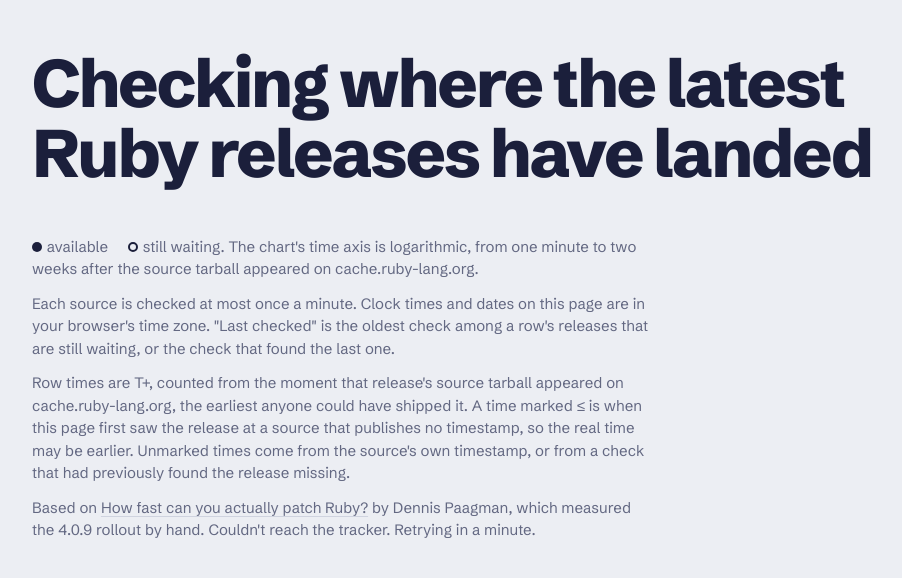
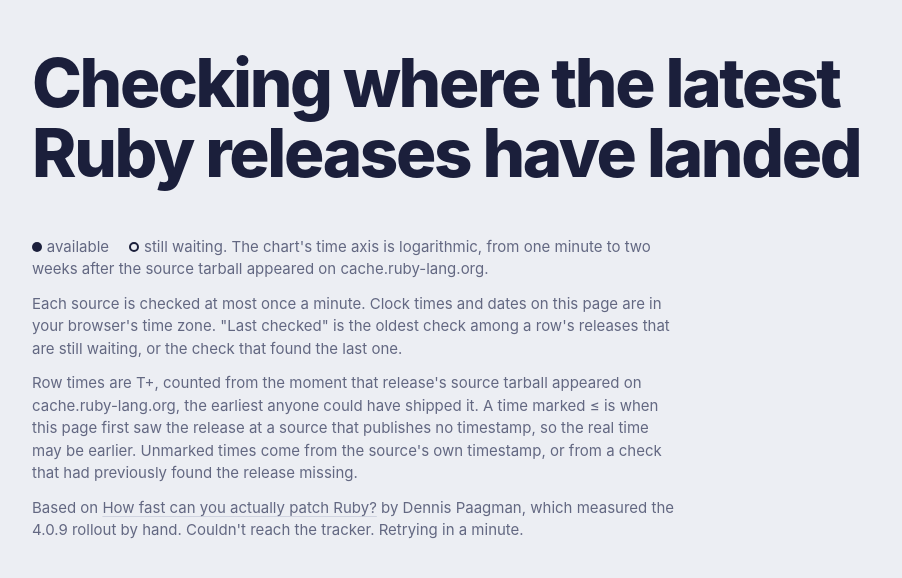
Before and after one commit to kaspergrubbe/rubywatch, a website: page public/index.html in a window 1280 px wide. Shown: the whole page, without its empty margins (40-942 px from the left). Drawn offline with Linux system fonts and the light colour scheme; no server answers.

Commit message:
Use a system font stack in place of Google Fonts
AI-assisted: claude-fable-5-2; thinking medium

```diff
--- a/public/index.html
+++ b/public/index.html
@@ -5,9 +5,6 @@
 <meta name="viewport" content="width=device-width, initial-scale=1">
 <title>How fast is Ruby getting patched?</title>
 <meta name="description" content="Live tracker of how quickly installers, container images, CI and hosting platforms pick up the latest Ruby patch releases.">
-<link rel="preconnect" href="https://fonts.googleapis.com">
-<link rel="preconnect" href="https://fonts.gstatic.com" crossorigin>
-<link href="https://fonts.googleapis.com/css2?family=Schibsted+Grotesk:wght@400..900&display=swap" rel="stylesheet">
 <style>
 :root {
   --paper: #eceef3;
@@ -24,7 +21,7 @@ body {
   margin: 0;
   background: var(--paper);
   color: var(--ink);
-  font: 400 1rem/1.5 "Schibsted Grotesk", system-ui, sans-serif;
+  font: 400 1rem/1.5 Inter, Roboto, "Helvetica Neue", "Arial Nova", "Nimbus Sans", Arial, sans-serif;
 }
 main { max-width: 74rem; margin: 0 auto; padding: 3rem 1.5rem 4rem; }
 a { color: inherit; text-decoration-color: var(--rule); text-underline-offset: 0.2em; }
```
